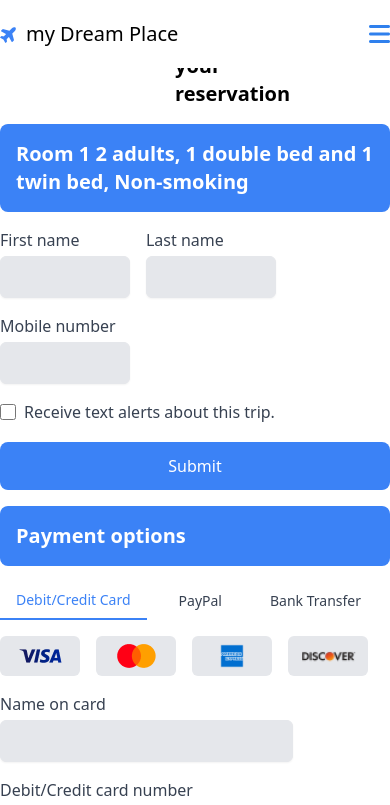
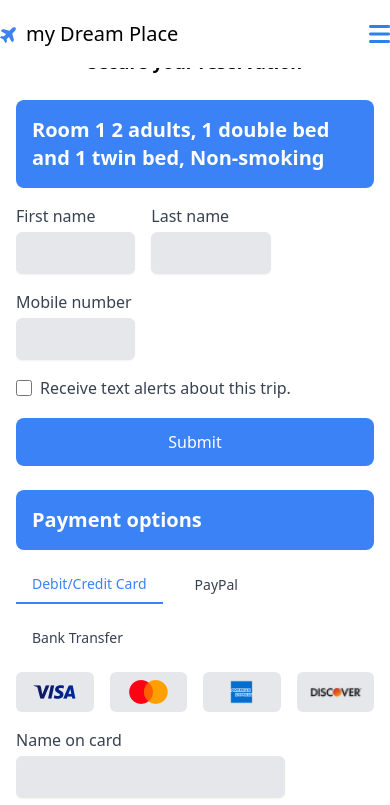
Before and after one commit to mhesen2024/Traveler-and-Booking-, a React (Vite) app: page /Checkout in a window 390 px wide. Shown: the top 805 px of the page. Built offline with nearby package versions, Linux system fonts and the light colour scheme.

Commit message:
edit checkout responsive

```diff
--- a/src/views/Checkout.jsx
+++ b/src/views/Checkout.jsx
@@ -7,21 +7,25 @@ import ImpInformation from "../components/molecules/ImpInformation";
 
 const CheckOut = () => {
   return (
-    <>
-
-      <div className="booking-page flex flex-col md:flex-row gap-4 my-6 ">
-        <div className="left-column flex-1 space-y-4 ">
-        <h1 className="text-xl font-semibold mx-[175px] ">Secure your reservation</h1>
+    <div className="px-4 py-6 lg:px-8">
+      <div className="booking-page flex flex-col lg:flex-row gap-6 lg:gap-8 my-6">
+        {/* Left Column */}
+        <div className="left-column w-full lg:flex-1 space-y-6">
+          <h1 className="text-lg sm:text-xl font-semibold text-center lg:text-left">
+            Secure your reservation
+          </h1>
           <UserInfo />
           <PaymentOptions />
           <ImpInformation />
         </div>
-        <div className="right-column w-full md:w-1/3 space-y-4">
+
+        {/* Right Column */}
+        <div className="right-column w-full lg:w-1/3 space-y-6 mt-6 lg:mt-0">
           <Checking />
           <PriceDetails />
         </div>
       </div>
-    </>
+    </div>
   );
 };
 
```
Also changed, not shown: tailwind.config.js (line endings or trailing spaces).
